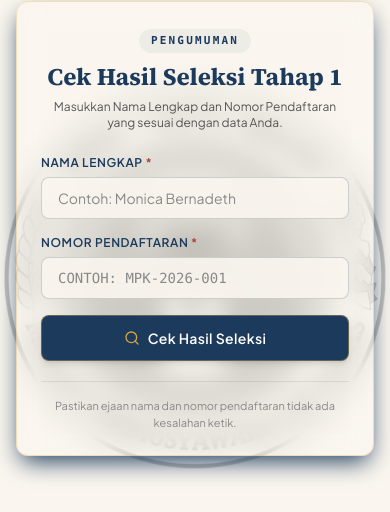
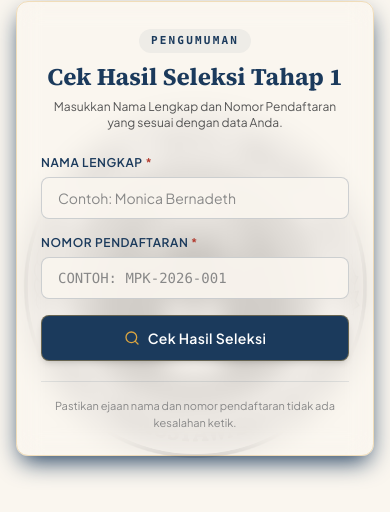
Before and after one commit to upptime993/INFO-MPK-SMKN7, a Next.js app: page / in a window 390 px wide. Shown: the part 136-648 px from the top of the page. Built offline with nearby package versions, Linux system fonts and the light colour scheme.

Commit message:
fix(watermark): apply exact desktop dimensions (780x870px, opacity 0.24, contrast 150%) and responsive mobile scaling

```diff
--- a/components/LogoWatermark.tsx
+++ b/components/LogoWatermark.tsx
@@ -4,13 +4,13 @@ import Image from "next/image";
 export const LogoWatermark: React.FC = () => {
   return (
     <div className="fixed inset-0 pointer-events-none z-0 overflow-hidden flex items-center justify-center">
-      {/* Watermark Logo MPK dengan opasitas & ukuran yang ditingkatkan agar tetap terlihat jelas di mobile maupun desktop */}
-      <div className="relative w-[150vw] h-[150vw] max-w-[560px] max-h-[560px] sm:w-[700px] sm:h-[700px] md:w-[860px] md:h-[860px] lg:w-[1000px] lg:h-[1000px] opacity-[0.22] sm:opacity-[0.20] md:opacity-[0.20] lg:opacity-[0.22] grayscale contrast-125 mix-blend-multiply transition-all duration-500 -translate-y-2 sm:translate-y-0">
+      {/* Watermark Logo MPK dengan setelan khusus Desktop (780x870, opacity 0.24, contrast 150%) & Skala Responsif Mobile */}
+      <div className="relative w-[90vw] h-[90vw] max-w-[480px] max-h-[480px] md:w-[780px] md:h-[870px] md:max-w-none md:max-h-none opacity-[0.20] md:opacity-[0.24] grayscale contrast-[150%] transition-all duration-300">
         <Image
           src="/logo-mpk.png"
           alt="Watermark Logo MPK SMKN 7 Serang"
           fill
-          sizes="(max-width: 640px) 150vw, (max-width: 1024px) 700px, 1000px"
+          sizes="(max-width: 768px) 90vw, 780px"
           priority={true}
           className="object-contain"
         />
```
